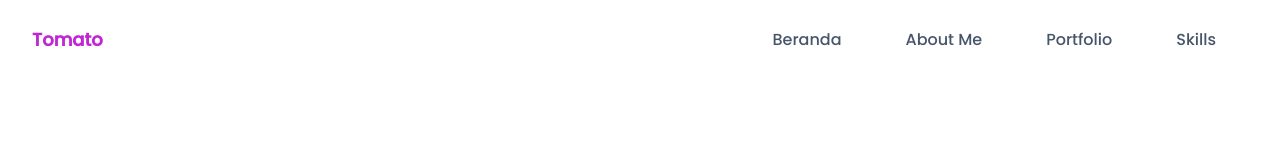
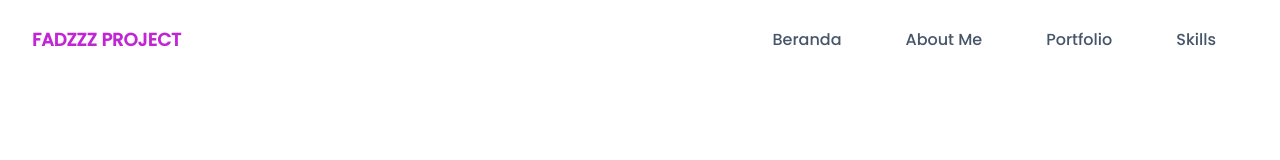
Before and after one commit to xdlyy404/prt, a website: page index.html in a window 1280 px wide. Shown: the top 160 px of the page. Drawn offline with Linux system fonts and the light colour scheme.

Commit message:
Add files via upload

```diff
--- a/index.html
+++ b/index.html
@@ -16,7 +16,7 @@
         <div class="container">
             <div class="flex items-center justify-between relative">
                 <div class="px-4">
-                    <a href="#home" class="font-bold text-lg text-primary block py-6">Tomato</a>
+                    <a href="#home" class="font-bold text-lg text-primary block py-6">FADZZZ PROJECT</a>
                 </div>
                 <div class="flex items-center px-4">
                     <button id="hamburger" name="hamburger" type="button" class="block absolute right-4 lg:hidden">
```
